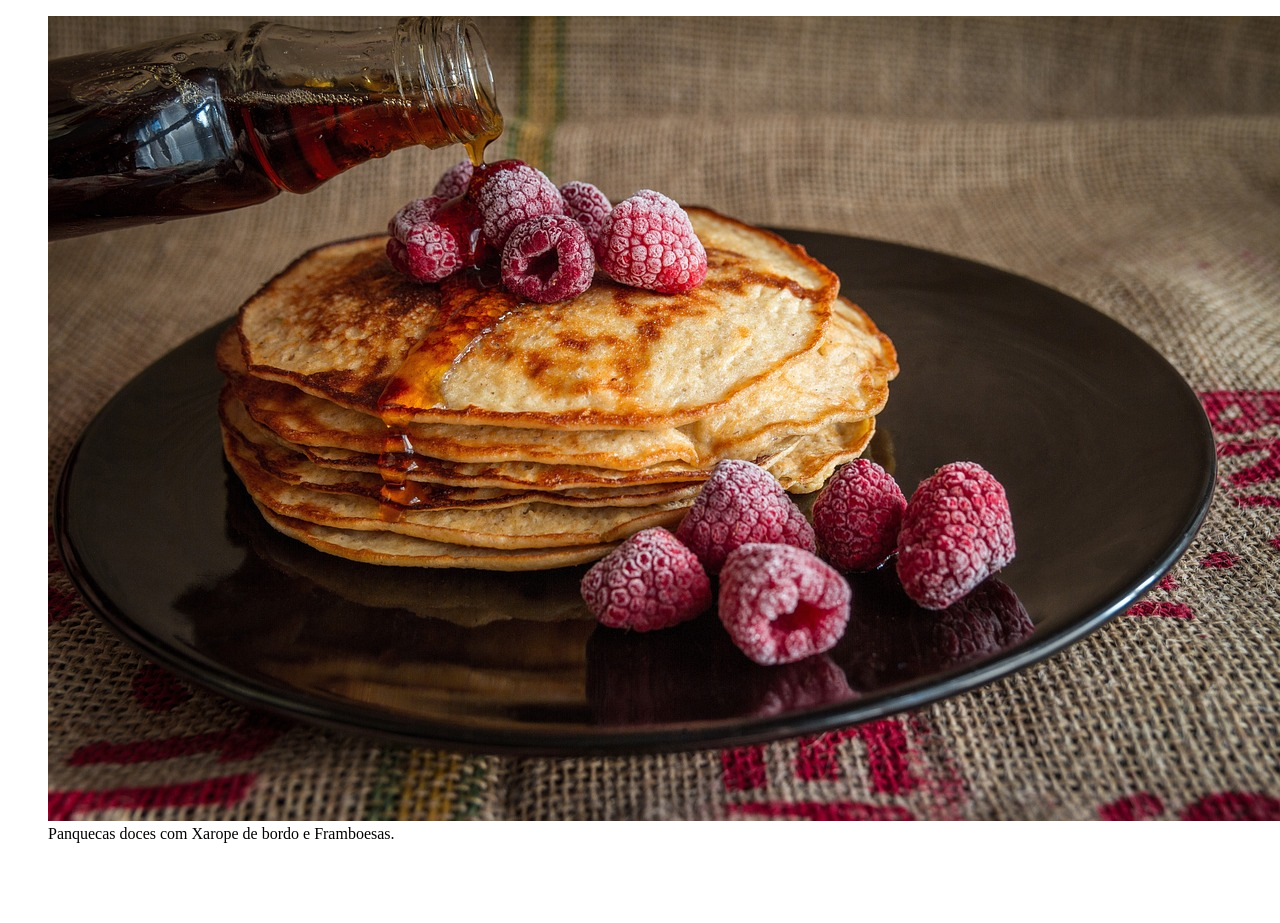
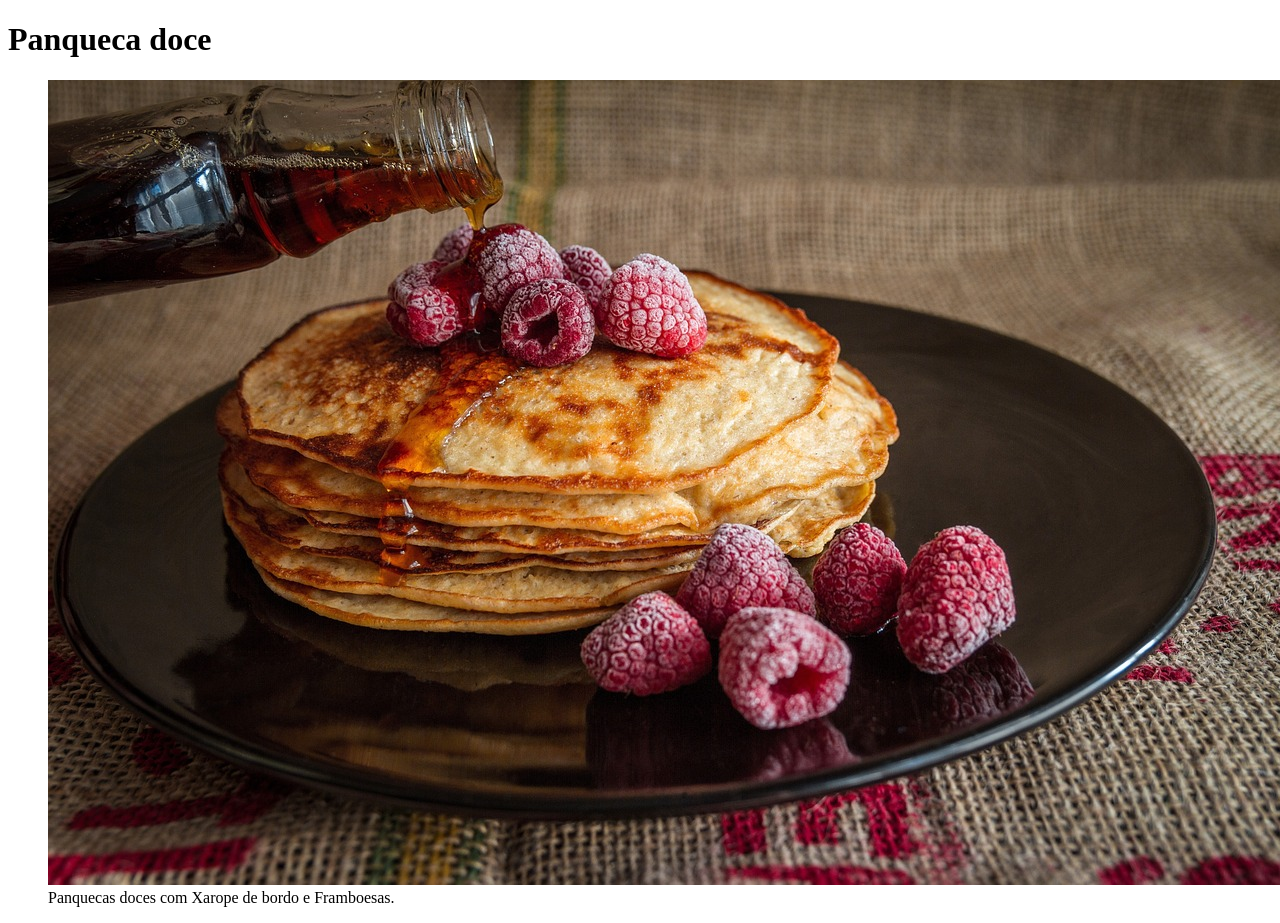
Before and after one commit to giovannipacellirib/Pagina-de-Receita, a plain HTML site: page index.html in a window 1280 px wide. Shown: the top 923 px of the page. Before the commit the page ends 859 px from the top, so only its background shows below. Drawn offline with Linux system fonts and the light colour scheme.

Commit message:
add title

```diff
--- a/index.html
+++ b/index.html
@@ -6,6 +6,8 @@
     <title>Document</title>
 </head>
 <body>
+    <h1>Panqueca doce</h1>
+
     <figure>
         <img src="./assets/pancakes-2291908_1280 (2).jpg" alt="Imagem de panquecas doces em um prato preto com xarope de bordo e fraboesas ">
         <figcaption>Panquecas doces com Xarope de bordo e Framboesas.</figcaption>
```
